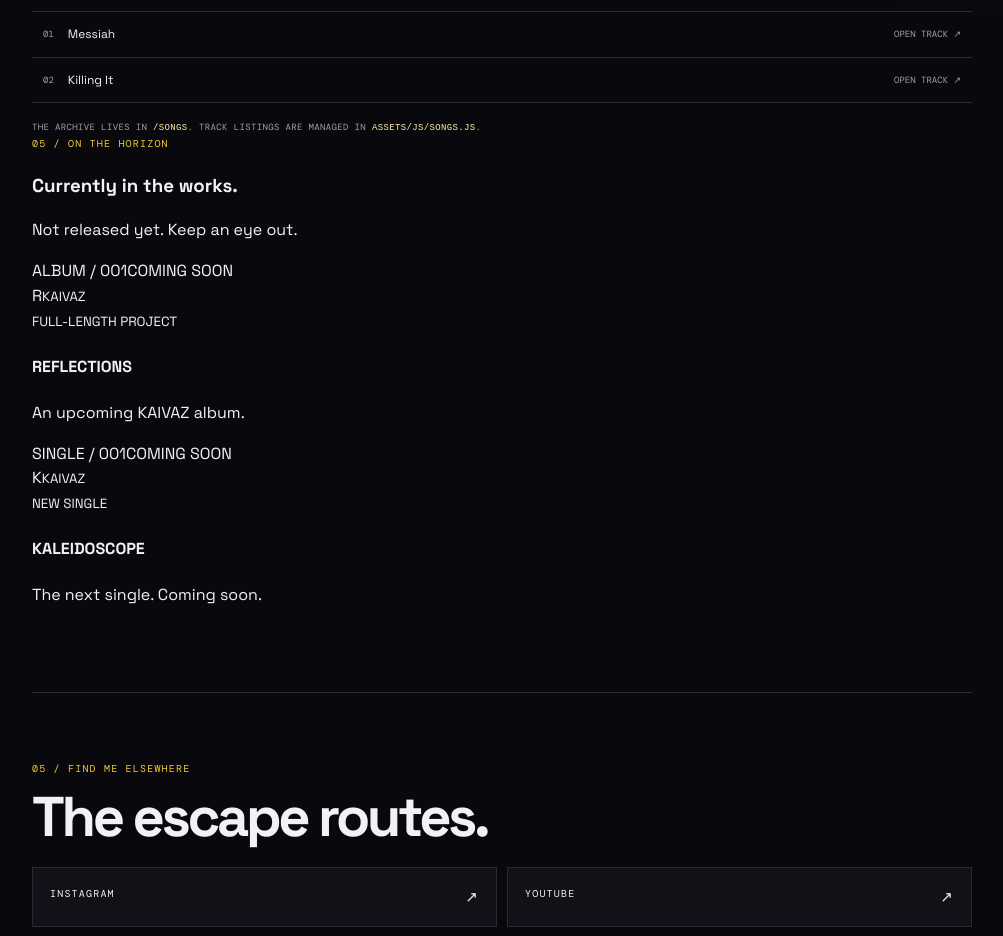
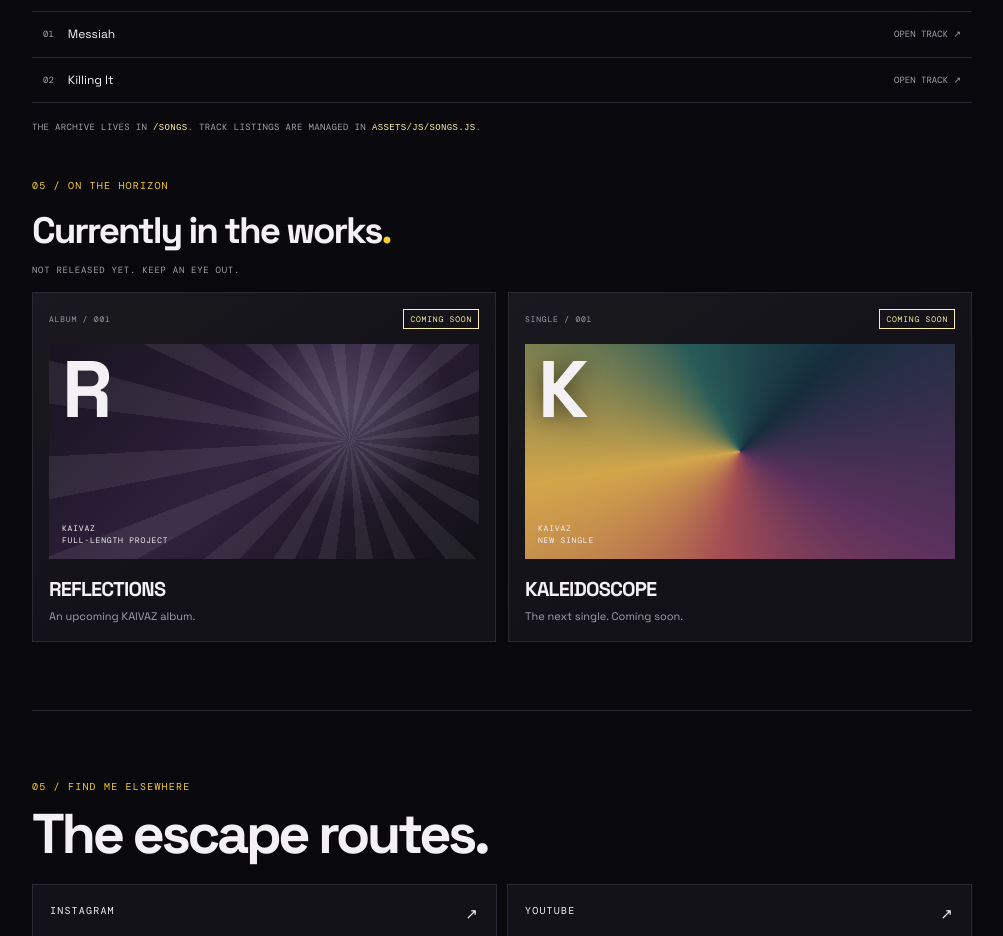
Before and after one commit to Str1ke0ut/Str1ke0ut.github.io, a plain HTML site: page index.html in a window 1280 px wide. Shown: the part 2661-3597 px from the top of the page, without its empty margins (138-1141 px from the left). Drawn offline with nearby package versions, Linux system fonts and the light colour scheme.

Commit message:
Style upcoming music release cards

```diff
--- a/assets/css/style.css
+++ b/assets/css/style.css
@@ -506,3 +506,49 @@ input[type="range"] { accent-color: var(--red); }
   .quote .glitch-text.is-glitching::before,
   .quote .glitch-text.is-glitching::after { animation: none; }
 }
+
+
+/* Upcoming music announcements */
+.upcoming-heading { margin: 42px 0 16px; }
+.upcoming-heading .section-label { margin-bottom: 8px; }
+.upcoming-heading h3 { margin: 0; font-size: clamp(1.5rem, 4vw, 2.3rem); letter-spacing: -.055em; }
+.upcoming-heading h3 span { color: var(--red); }
+.upcoming-heading > p { margin: 5px 0 0; color: var(--muted); font: 9px var(--mono); letter-spacing: .08em; text-transform: uppercase; }
+.upcoming-grid { display: grid; grid-template-columns: repeat(2, minmax(0, 1fr)); gap: 12px; }
+.upcoming-card {
+  min-width: 0;
+  padding: 16px;
+  border: 1px solid var(--line);
+  background: linear-gradient(145deg, rgba(255,255,255,.035), transparent 60%), var(--panel);
+  transition: border-color .25s ease, transform .25s ease;
+}
+.upcoming-card:hover { transform: translateY(-3px); border-color: var(--red); }
+.upcoming-top { display: flex; justify-content: space-between; align-items: center; gap: 8px; color: var(--muted); font: 8px var(--mono); letter-spacing: .1em; }
+.coming-soon { color: var(--acid); border: 1px solid currentColor; padding: 4px 6px; white-space: nowrap; }
+.upcoming-art {
+  aspect-ratio: 16 / 8;
+  margin: 15px 0;
+  padding: 13px;
+  display: flex;
+  flex-direction: column;
+  justify-content: space-between;
+  overflow: hidden;
+  background:
+    radial-gradient(circle at 70% 30%, rgba(225,225,255,.2), transparent 30%),
+    repeating-conic-gradient(from 25deg at 70% 45%, rgba(255,255,255,.07) 0deg 8deg, transparent 8deg 18deg),
+    linear-gradient(135deg, #17131f, #30213d 48%, #101014);
+}
+.upcoming-art > span { font-size: clamp(3rem, 9vw, 5rem); font-weight: 700; line-height: .8; letter-spacing: -.12em; }
+.upcoming-art small { font: 8px/1.5 var(--mono); letter-spacing: .1em; }
+.kaleidoscope .upcoming-art {
+  background:
+    conic-gradient(from 45deg at 50% 50%, #162d3d, #5b315d, #a34c53, #d2a64a, #285b58, #162d3d);
+  position: relative;
+}
+.kaleidoscope .upcoming-art > span { text-shadow: 0 3px 24px rgba(0,0,0,.55); }
+.upcoming-info h4 { margin: 0; font-size: 20px; letter-spacing: -.04em; }
+.upcoming-info p { margin: 3px 0 0; color: var(--muted); font-size: 11px; }
+@media (max-width: 560px) {
+  .upcoming-grid { grid-template-columns: 1fr; }
+  .upcoming-art { aspect-ratio: 16 / 7; }
+}
```
